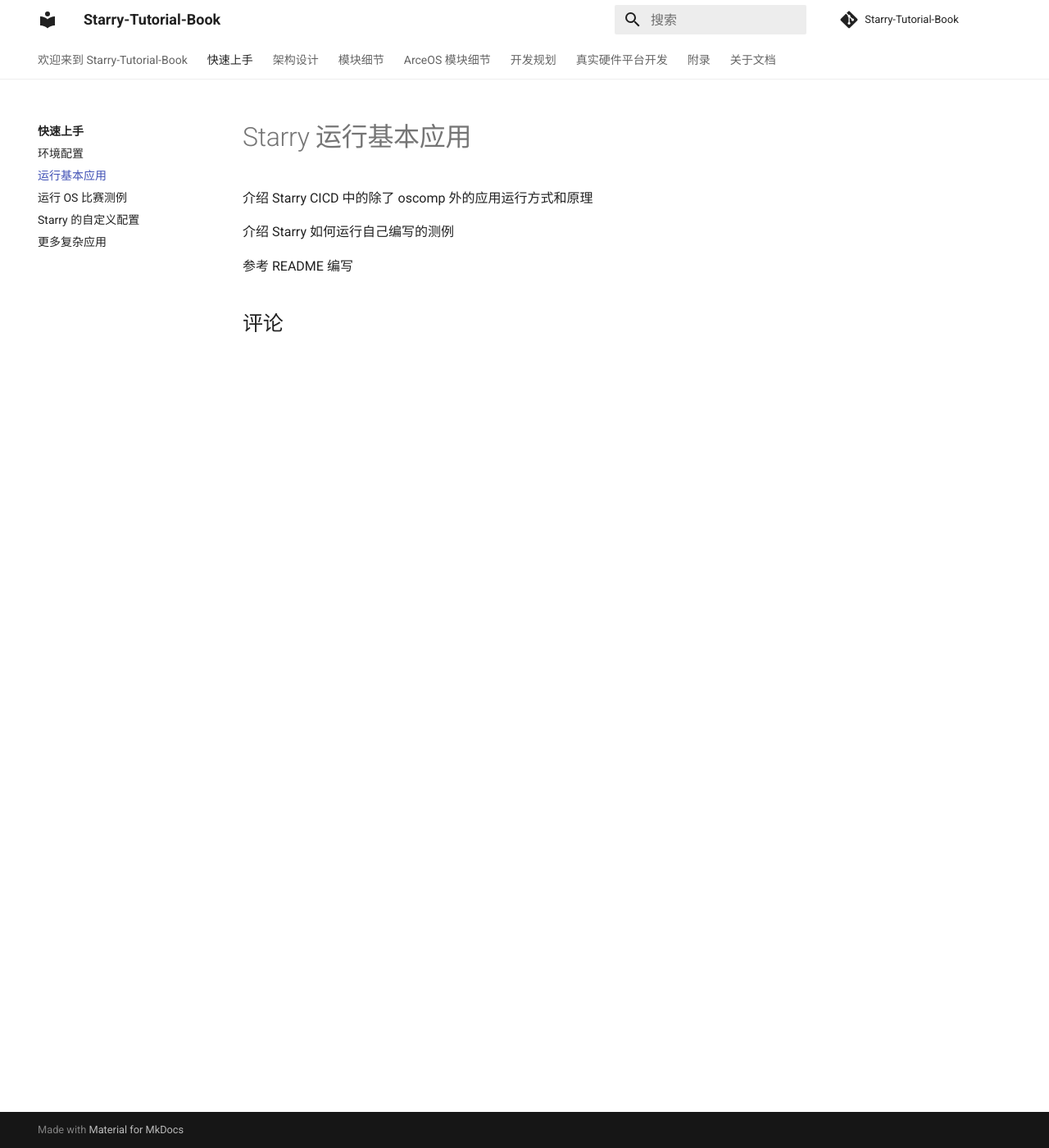
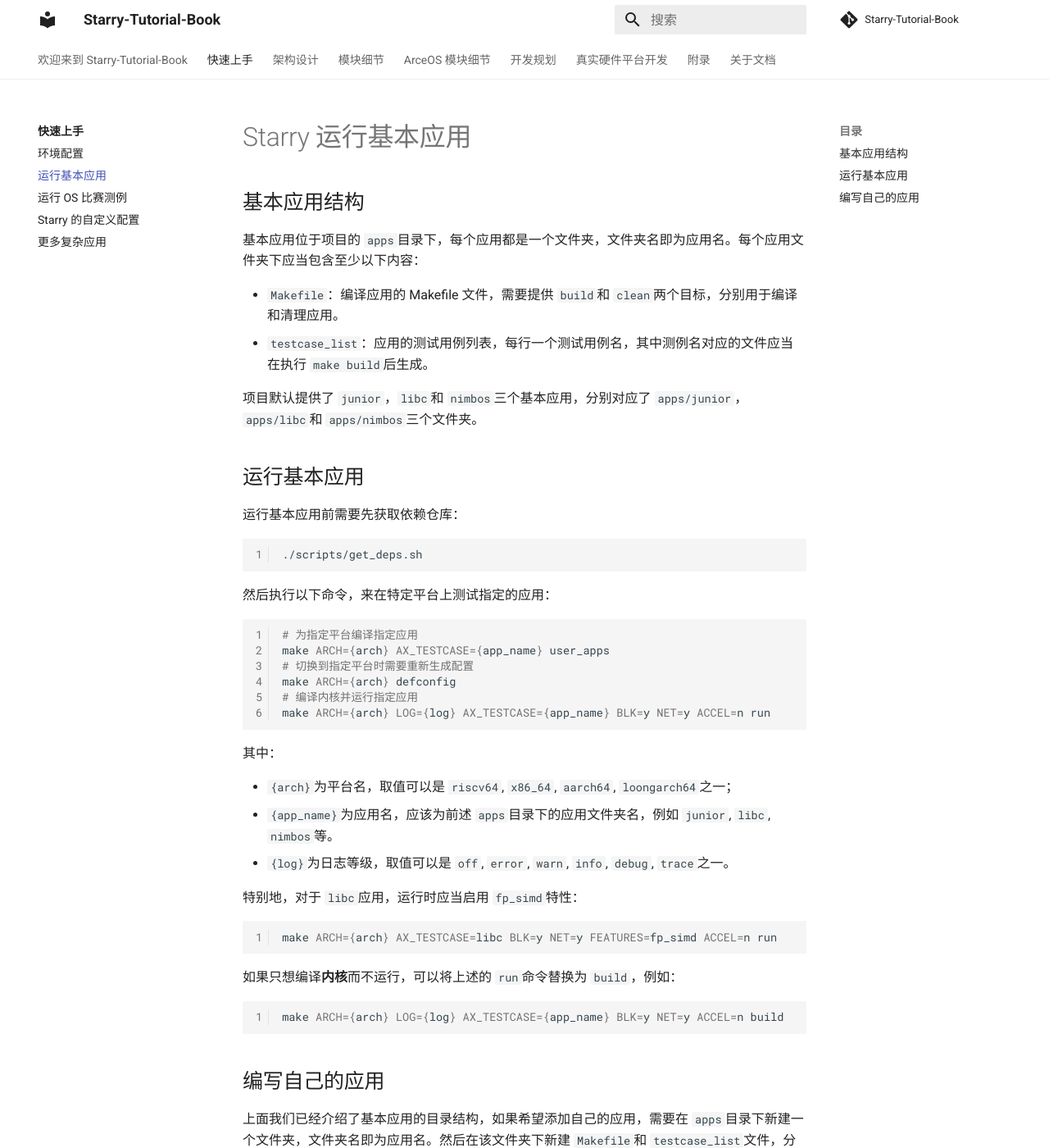
Before and after one commit to chyyuu/Starry-Tutorial-Book, an MkDocs documentation site: the page built from docs/setup/basic.md, in a window 1280 px wide and 1400 px high. Shown: the whole window at 82% size. Built offline with MkDocs 1.6.1 and Material for MkDocs 9.7.7, drawn with Linux system fonts in a browser that asks for light colours; comment, search, counter and statistics services are not loaded; some of the changed text lies outside the part shown.

Commit message:
[feat] update basic app documentation
- add app structure and compilation steps instructions
- add guidelines for custom applications

````diff
--- a/docs/setup/basic.md
+++ b/docs/setup/basic.md
@@ -1,8 +1,128 @@
 # Starry 运行基本应用
 
-介绍 Starry CICD 中的除了 oscomp 外的应用运行方式和原理
+## 基本应用结构
 
+基本应用位于项目的 `apps`目录下，每个应用都是一个文件夹，文件夹名即为应用名。每个应用文件夹下应当包含至少以下内容：
 
-介绍 Starry 如何运行自己编写的测例
+- `Makefile`：编译应用的 Makefile 文件，需要提供 `build`和 `clean`两个目标，分别用于编译和清理应用。
+- `testcase_list`：应用的测试用例列表，每行一个测试用例名，其中测例名对应的文件应当在执行 `make build`后生成。
 
-参考 README 编写
+项目默认提供了 `junior`，`libc`和 `nimbos`三个基本应用，分别对应了 `apps/junior`，`apps/libc`和 `apps/nimbos`三个文件夹。
+
+## 运行基本应用
+
+运行基本应用前需要先获取依赖仓库：
+
+```bash
+./scripts/get_deps.sh
+```
+
+然后执行以下命令，来在特定平台上测试指定的应用：
+
+```bash
+# 为指定平台编译指定应用
+make ARCH={arch} AX_TESTCASE={app_name} user_apps
+# 切换到指定平台时需要重新生成配置
+make ARCH={arch} defconfig
+# 编译内核并运行指定应用
+make ARCH={arch} LOG={log} AX_TESTCASE={app_name} BLK=y NET=y ACCEL=n run
+```
+
+其中：
+
+- `{arch}`为平台名，取值可以是 `riscv64`, `x86_64`, `aarch64`, `loongarch64`之一；
+- `{app_name}`为应用名，应该为前述 `apps`目录下的应用文件夹名，例如 `junior`, `libc`, `nimbos`等。
+- `{log}`为日志等级，取值可以是 `off`, `error`, `warn`, `info`, `debug`, `trace`之一。
+
+特别地，对于 `libc`应用，运行时应当启用 `fp_simd`特性：
+
+```bash
+make ARCH={arch} AX_TESTCASE=libc BLK=y NET=y FEATURES=fp_simd ACCEL=n run
+```
+
+如果只想编译**内核**而不运行，可以将上述的 `run`命令替换为 `build`，例如：
+
+```bash
+make ARCH={arch} LOG={log} AX_TESTCASE={app_name} BLK=y NET=y ACCEL=n build
+```
+
+## 编写自己的应用
+
+上面我们已经介绍了基本应用的目录结构，如果希望添加自己的应用，需要在 `apps`目录下新建一个文件夹，文件夹名即为应用名。然后在该文件夹下新建 `Makefile`和 `testcase_list`文件，分别用于编译和测试用例列表。详细步骤指引如下：
+
+1. 在 `apps`目录下新建一个文件夹，文件夹名即为应用名，例如 `myapp`:
+
+   ```bash
+   mkdir apps/myapp && cd apps/myapp
+   ```
+
+2. 在该文件夹下新建 `Makefile`文件，需要包括 `build`和 `clean`两个目标，内容如下：
+
+   ```makefile
+   all: build
+
+   build:
+       @echo "Building myapp with arch $(ARCH)"
+
+   clean:
+       @echo "Cleaning myapp"
+   ```
+
+3. 在该文件夹下新建 `testcase_list`文件，列出所有测试用例的名字，每行一个，例如：
+
+   ```text
+   hello
+   ```
+
+4. 编写应用程序，例如在该文件夹下新建 `hello.c`文件，内容如下：
+
+   ```c
+   #include "syscall.h"
+
+   int main()
+   {
+       char msg[] = "Hello, World!\n";
+       write(1, msg, sizeof(msg));
+       return 0;
+   }
+   ```
+
+5. 在 `Makefile`中添加编译 `hello`的目标，例如：
+
+   ```makefile
+    CC = $(ARCH)-linux-musl-gcc
+    CFLAGS = -static
+
+    TARGET_DIR = build/$(ARCH)
+    TARGET = $(TARGET_DIR)/hello
+
+    all: build
+
+    prepare:
+        mkdir -p $(TARGET_DIR)
+
+    build: prepare $(TARGET)
+
+    $(TARGET): hello.c
+        $(CC) $(CFLAGS) -o $@ $^
+
+    clean:
+        rm -f $(TARGET)
+
+    .PHONY: all prepare build clean
+   ```
+
+   关于Makefile的几点提示：
+
+   - 编译用户程序时，会指定`ARCH`变量，需要以此考虑交叉编译工具链的选择；
+   - 需要提供`build`目标，编译生成的文件需要放在`build/$(ARCH)`目录下；
+   - 需要提供`clean`目标，用于清理编译生成的文件。
+   - 如果你希望拷贝上面的Makefile示例，需要注意Makefile中的缩进是用制表符而不是空格。
+
+6. 尝试编译和运行该应用，在**项目根目录**下执行：
+
+   ```bash
+   make ARCH=x86_64 AX_TESTCASE=myapp user_apps
+   make ARCH=x86_64 defconfig
+   make ARCH=x86_64 LOG=error AX_TESTCASE=myapp BLK=y NET=y ACCEL=n run
+   ```
````
